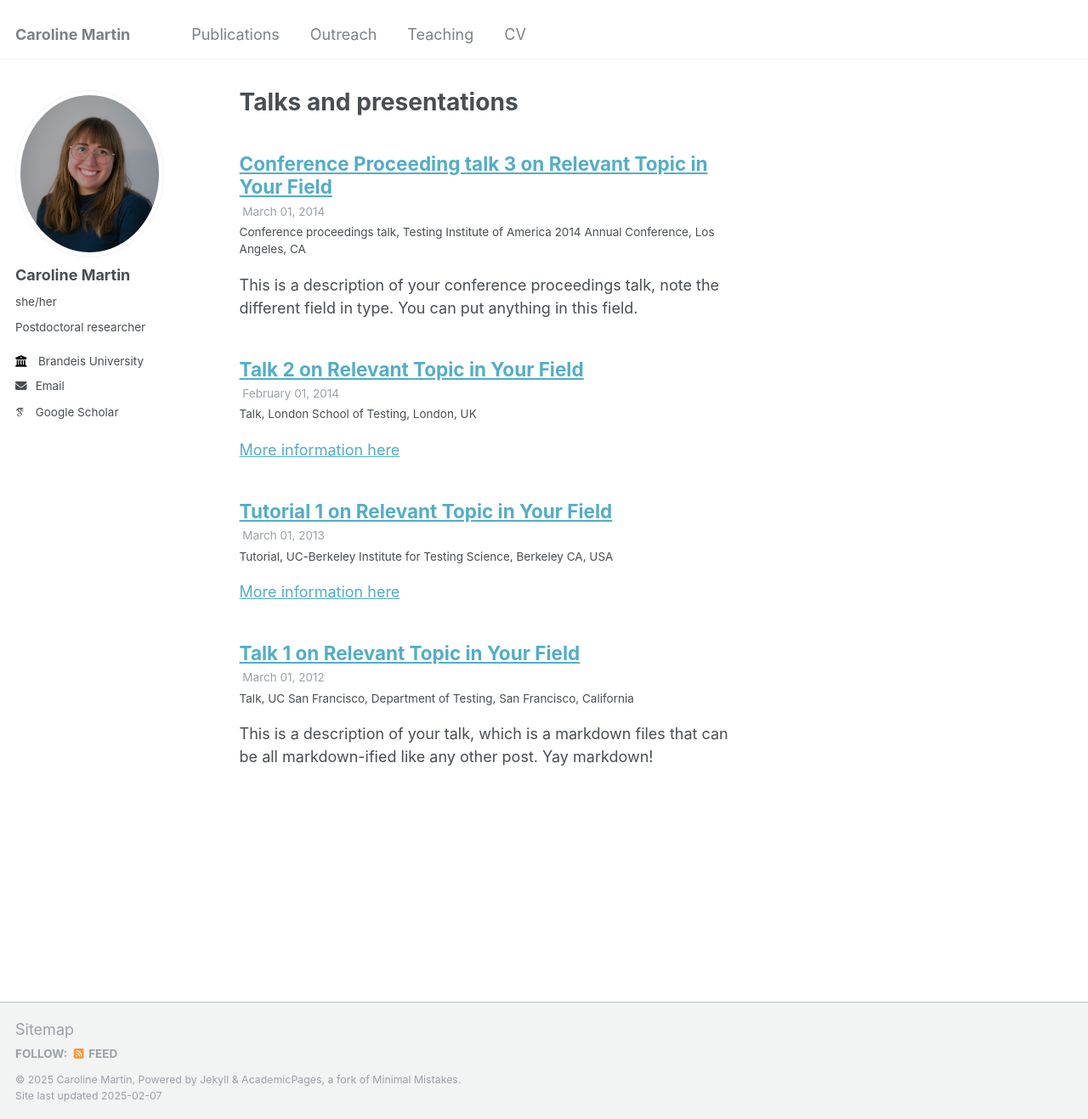
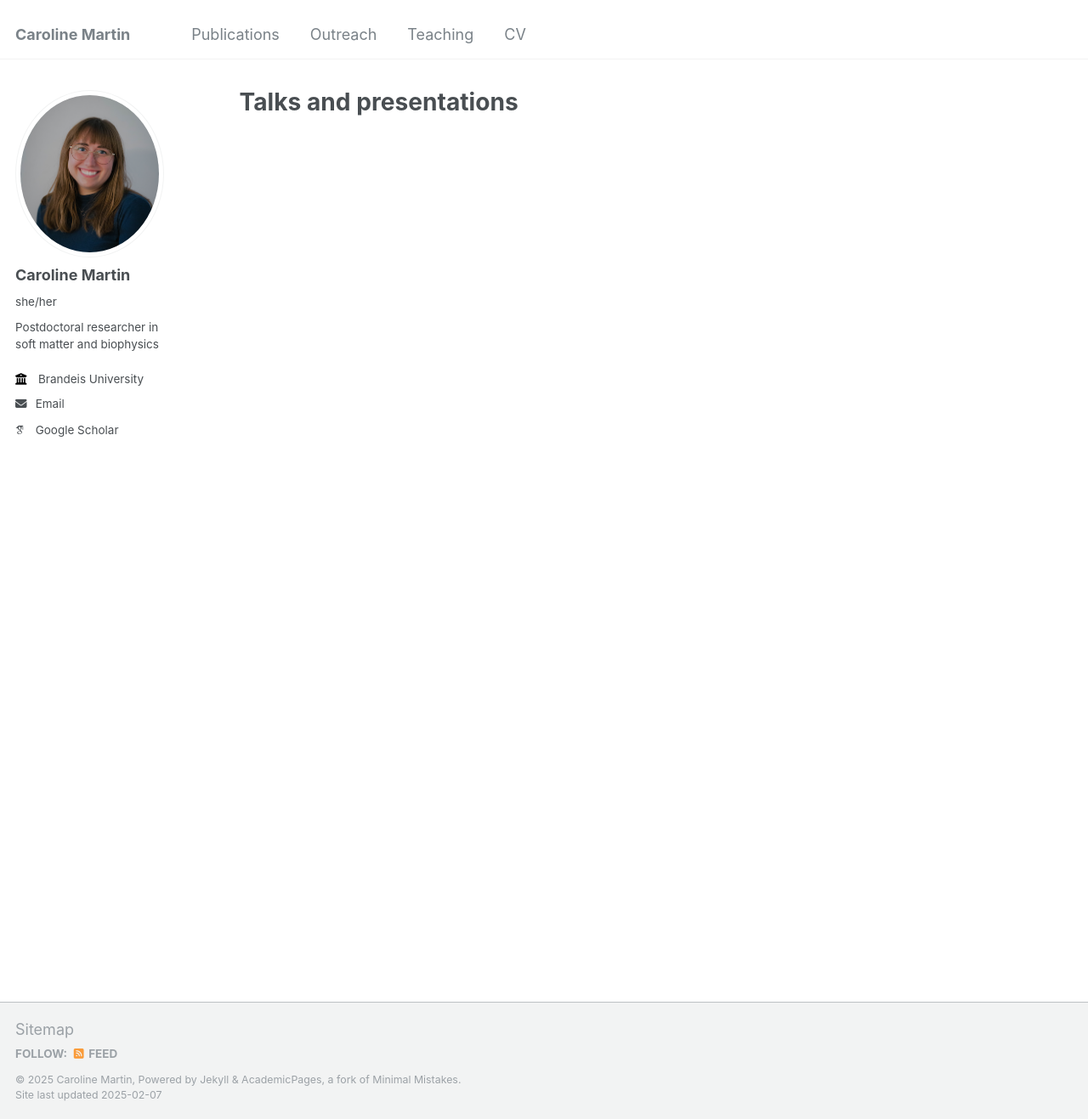
Before and after one commit to carolinesmartin/carolinesmartin, a Jekyll site: the page built from _pages/talks.html, in a window 1280 px wide and 1317 px high. Shown: the whole window at 85% size. Built offline with Jekyll 4.4.1, drawn with Linux system fonts in a browser that asks for light colours; some web fonts are replaced.

Commit message:
making research section

```diff
--- a/_config.yml
+++ b/_config.yml
@@ -24,7 +24,7 @@
   avatar           : "bio-photo.jpg"
   name             : "Caroline Martin"
   pronouns         : "she/her"
-  bio              : "Postdoctoral researcher"
+  bio              : "Postdoctoral researcher in soft matter and biophysics"
   location         :
   employer         : "Brandeis University"
   uri              : # URL
--- /dev/null
+++ b/_pages/research.md
@@ -0,0 +1,22 @@
+---
+layout: archive
+title: "Research"
+permalink: /research/
+author_profile: true
+---
+
+{% include base_path %}
+<p align="left" style="float: left; margin-right: 20px;">
+  <img src="/images/wowstemlogo.png" alt ="WOW STEM Logo" width="150">
+</p>
+
+
+One side project that I'm most passionate about is an educational platform I've co-founded called A World of Women in STEM ([wowstem.org](http://wowstem.org "WOW STEM")). WOW STEM is an online space for curious young girls to get inspired by other women+ scientists, both historic and modern. By increasing the visibility of women and gender minorities in STEM, I hope to enable young students to imagine themselves as scientists and encourage their curiosity about the world around them.
+
+I'm lead writer for WOW STEM, but I also edit video scripts, write and research blog posts, and sometimes even star in the content we're making. I hope you check us out, and follow our social media pages to learn more about the amazing women+ who have contributed to STEM research throughout history!
+
+<div style="text-align:center"><img src="/images/wowstemportrait.png" alt ="WOW STEM Portrait" width="450" /></div>
+
+
+
+ [YouTube](https://www.youtube.com/channel/UCkAyTOTNOLm4AMw61ZaDvqA "YouTube WOW STEM") | [TikTok](https://vm.tiktok.com/ZMdRuWMUA/ "TikTok WOW STEM") | [Twitter](https://twitter.com/wowstem "Twitter WOW STEM")| [Instagram](https://www.instagram.com/wowstem "Instagram WOW STEM")
--- a/_talks/2012-03-01-talk-1.md
+++ /dev/null
@@ -1,11 +0,0 @@
----
-title: "Talk 1 on Relevant Topic in Your Field"
-collection: talks
-type: "Talk"
-permalink: /talks/2012-03-01-talk-1
-venue: "UC San Francisco, Department of Testing"
-date: 2012-03-01
-location: "San Francisco, California"
----
-
-This is a description of your talk, which is a markdown files that can be all markdown-ified like any other post. Yay markdown!
--- a/_talks/2013-03-01-tutorial-1.md
+++ /dev/null
@@ -1,13 +0,0 @@
----
-title: "Tutorial 1 on Relevant Topic in Your Field"
-collection: talks
-type: "Tutorial"
-permalink: /talks/2013-03-01-tutorial-1
-venue: "UC-Berkeley Institute for Testing Science"
-date: 2013-03-01
-location: "Berkeley CA, USA"
----
-
-[More information here](http://exampleurl.com)
-
-This is a description of your tutorial, note the different field in type. This is a markdown files that can be all markdown-ified like any other post. Yay markdown!
--- a/_talks/2014-02-01-talk-2.md
+++ /dev/null
@@ -1,13 +0,0 @@
----
-title: "Talk 2 on Relevant Topic in Your Field"
-collection: talks
-type: "Talk"
-permalink: /talks/2014-02-01-talk-2
-venue: "London School of Testing"
-date: 2014-02-01
-location: "London, UK"
----
-
-[More information here](http://example2.com)
-
-This is a description of your talk, which is a markdown files that can be all markdown-ified like any other post. Yay markdown!
--- a/_talks/2014-03-01-talk-3.md
+++ /dev/null
@@ -1,11 +0,0 @@
----
-title: "Conference Proceeding talk 3 on Relevant Topic in Your Field"
-collection: talks
-type: "Conference proceedings talk"
-permalink: /talks/2014-03-01-talk-3
-venue: "Testing Institute of America 2014 Annual Conference"
-date: 2014-03-01
-location: "Los Angeles, CA"
----
-
-This is a description of your conference proceedings talk, note the different field in type. You can put anything in this field.
```
Also changed, not shown: 2 other files.
